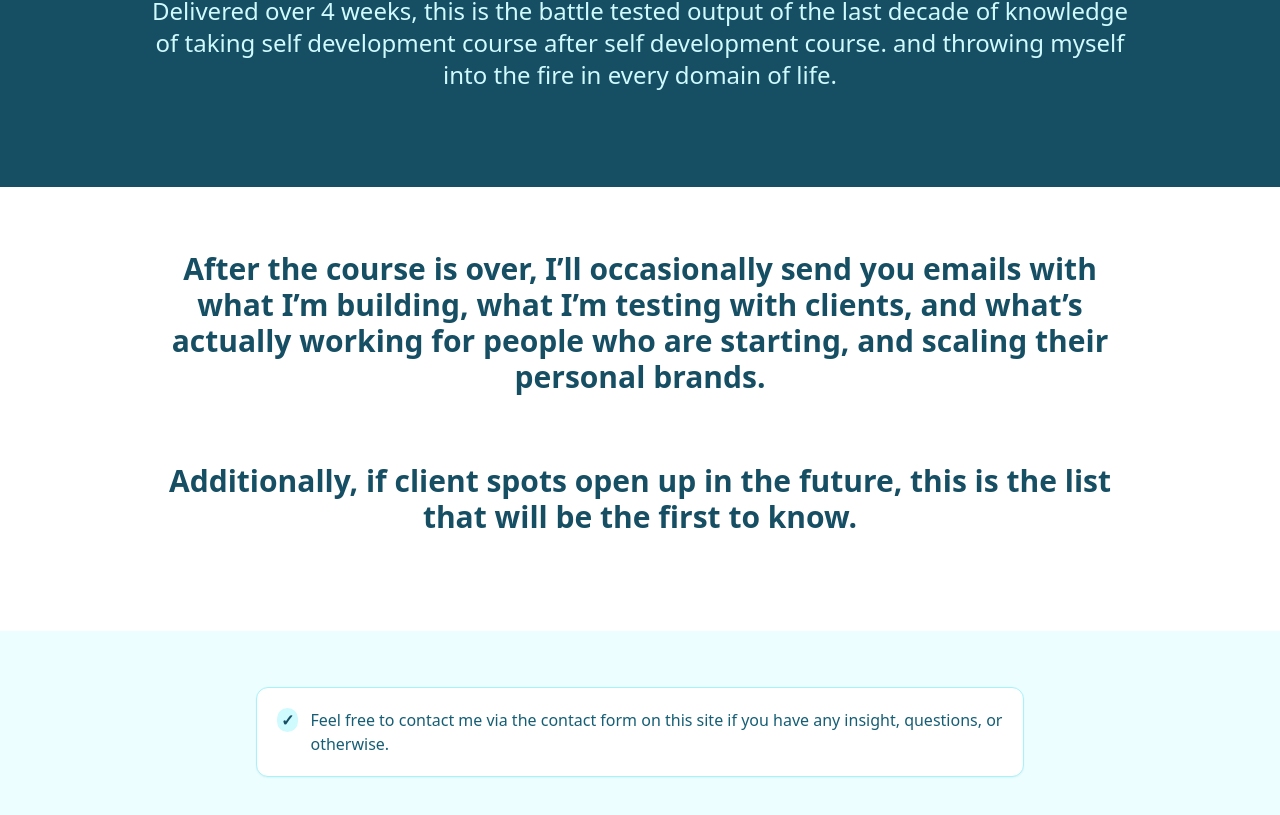
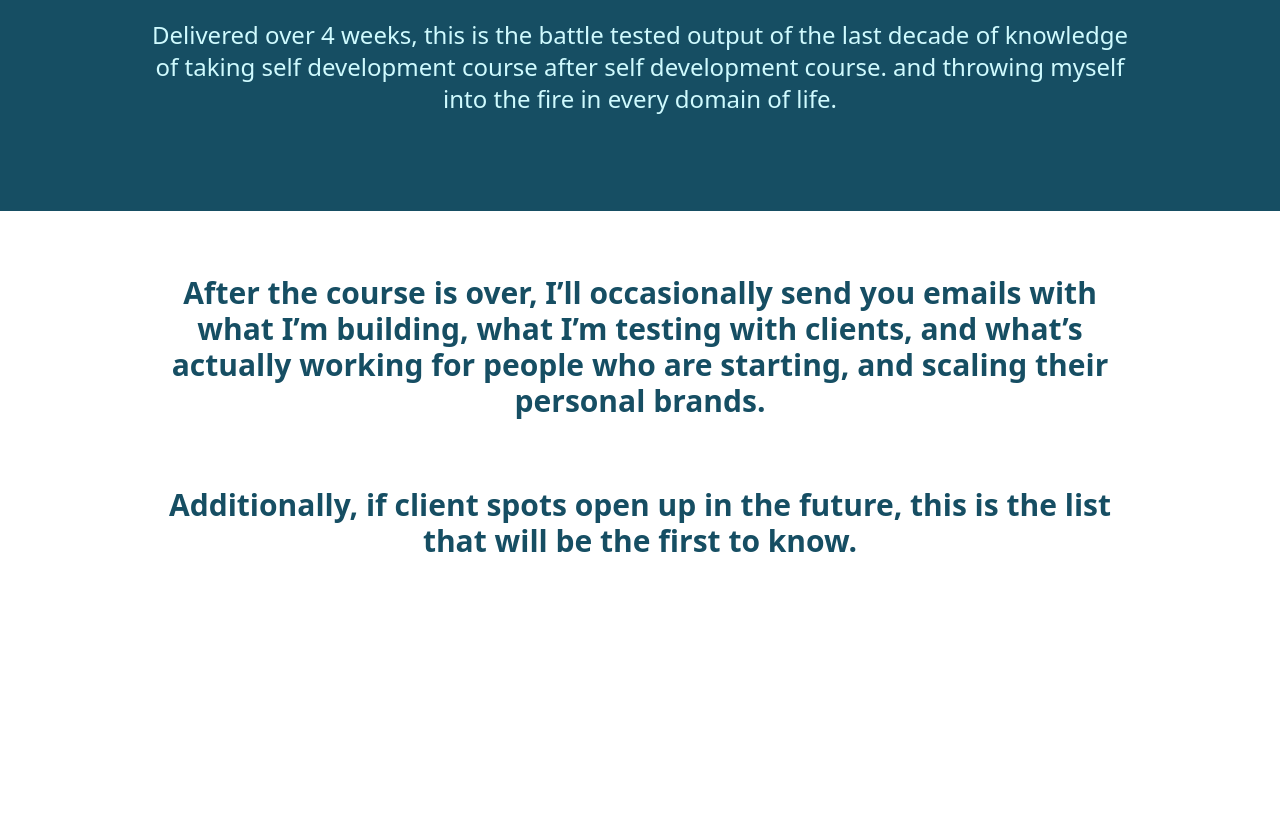
Before and after one commit to Gadget-Software/website, a SvelteKit app: page /newsletter in a window 1280 px wide. Shown: the part 413-1228 px from the top of the page. After the commit the page ends 1068 px from the top, so only its background shows below. Built offline with nearby package versions, Linux system fonts and the light colour scheme.

Commit message:
Revise header and remove reassurance section
Updated the header text and removed the reassurance section.

```diff
--- a/src/routes/newsletter/+page.svelte
+++ b/src/routes/newsletter/+page.svelte
@@ -14,12 +14,11 @@
   <div class="max-w-screen-lg mx-auto px-4">
     <div class="text-center py-14 md:py-24 flex flex-col gap-4 md:gap-6">
       <h1 class="text-3xl md:text-5xl font-semibold leading-tight">
-        Get <span class="text-cyan-300"> New Client Fundamentals Course</span>
+        Your opportunity to join the <span class="text-cyan-300"> New Client Fundamentals Course</span>
       </h1>
       <p class="text-lg md:text-2xl text-cyan-100">
         I am currently booked out, but if are still interested in working with me, this is an incredible primer on my methodology of working.
       </p>
-      <br>
       <br>
       <p class="text-lg md:text-2xl text-cyan-100">
         Delivered over 4 weeks, this is the battle tested output of the last decade of knowledge of taking self development course after self development course. and throwing myself into the fire in every domain of life.
@@ -53,22 +52,6 @@
   </div>
 </section>
 
-<!-- reassurance -->
-<section class="bg-cyan-50 text-cyan-900">
-  <div class="max-w-screen-lg mx-auto px-4 py-10 md:py-14">
-    <div class="mx-auto max-w-screen-md bg-white border border-cyan-200 rounded-xl p-5 shadow-sm">
-      <div class="flex items-start gap-3">
-        <div class="h-6 w-6 rounded-full bg-cyan-100 text-cyan-900 grid place-items-center font-bold">
-          ✓
-        </div>
-        <p class="text-cyan-800 text-left">
-          Feel free to contact me via the contact form on this site if you have any insight, questions, or otherwise.
-        </p>
-      </div>
-    </div>
-  </div>
-</section>
-
 <style>
 	.tagline {
 		font-size: 1rem;
```
